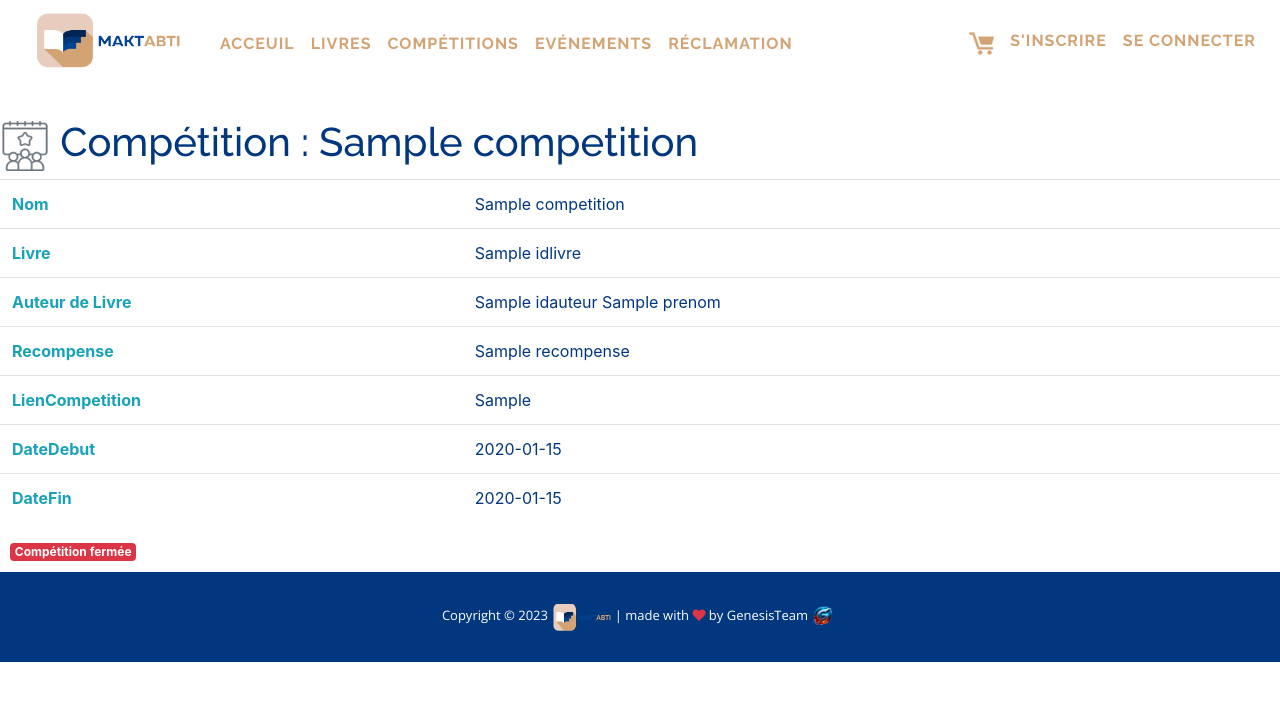
After one commit to PIDEV-3A-2023/Genesis-3A13, a Symfony app: template templates/competition_front/show.html.twig in a window 1280 px wide. The commit adds this page. Shown: the top 701 px of the page. Run offline with Twig, Linux system fonts and the light colour scheme; the template is opened without the code that fills it: most values are stand-ins (such as "Sample title", 1, 10 or a date in 2020); some libraries are stand-ins or nearby versions.

Commit message:
add show details to competitionfront +some fixes of base(front+back) ✅

```diff
--- a/templates/baseFront.html.twig
+++ b/templates/baseFront.html.twig
@@ -125,9 +125,10 @@
 			<div class="container">
 				<div class="row">
 					<div class="col-md-12">
-						<p>Copyright &copy; 2023 Tous Droits Réservés Par
-							<img src="{{asset('Front/images/logo/maktabti.png')}}" height="30" width="50">
-						</p>
+						<p>Copyright &copy; 2023
+							<img src="{{asset('Front/images/logo/maktabti.png')}}" height="30" width="60">
+
+						| made with <i class="fas fa-heart text-danger"></i> by GenesisTeam<img src="{{asset('Front/images/logo/logo-genesis.png')}}" height="30" width="30"></p>
 					</div>
 				</div>
 			</div>
--- /dev/null
+++ b/templates/competition_front/show.html.twig
@@ -0,0 +1,67 @@
+{% extends 'baseFront.html.twig' %}
+
+{% block title %}Détails Compétition
+{% endblock %}
+
+{% block body %}
+	<br><br>
+	<div class="d-flex justify-content-between w-100 flex-wrap">
+		<div class="mb-3 mb-lg-0">
+			<h1>
+				<span class="sidebar-icon">
+
+					<img src="{{asset('Back/img/icons/Event.png')}}" width="50" height="50" class="icon icon-s me-2" fill="currentColor" viewbox="0 0 20 20" class="card-img-top rounded-circle border-white" alt="Logout">
+
+				</span>Compétition :
+				{{ competition.nom }}</h1>
+
+		</div>
+	</div>
+
+	<table class="table">
+		<tbody>
+			<tr>
+				<th class="text-info fw-bold">Nom</th>
+				<td>{{ competition.nom }}</td>
+			</tr>
+			<tr>
+				<th class="text-info fw-bold">Livre</th>
+				<td>{{ competition.idlivre.titre }}</td>
+			</tr>
+			<tr>
+				<th class="text-info fw-bold">Auteur de Livre</th>
+				<td>{{ competition.idlivre.idauteur.nom }}
+					{{ competition.idlivre.idauteur.prenom }}</td>
+			</tr>
+			<tr>
+				<th class="text-info fw-bold">Recompense</th>
+				<td>{{ competition.recompense }}</td>
+			</tr>
+			<tr>
+				<th class="text-info fw-bold">LienCompetition</th>
+				<td>{{ competition.lienCompetition }}</td>
+			</tr>
+			<tr>
+				<th class="text-info fw-bold">DateDebut</th>
+				<td>{{ competition.dateDebut ? competition.dateDebut|date('Y-m-d') : '' }}</td>
+			</tr>
+			<tr>
+				<th class="text-info fw-bold">DateFin</th>
+				<td>{{ competition.dateFin ? competition.dateFin|date('Y-m-d') : '' }}</td>
+			</tr>
+		</tbody>
+	</table>
+	{% if competition.dateDebut > date('now') or competition.dateFin < date('now') %}
+		<div style="padding-left:10px;padding-bottom:10px">
+			<span class="badge bg-danger" style="color:white;">Compétition fermée</span>
+		</div>
+	{% else %}
+		<div style="padding-left:10px;padding-bottom:10px">
+			<a href="#" class="btn btn-primary d-inline-flex align-items-center" style="background-color:#00377E;">
+				<i class="fas fa-plus" style="padding-right:3px"></i>
+				Participer
+			</a>
+		</div>
+	{% endif %}
+
+{% endblock %}
```
Also changed, not shown: src/Controller/CompetitionFrontController.php (+18 -0 lines), templates/baseBack.html.twig (+17 -5 lines), templates/competition_front/index.html.twig (+9 -6 lines), public/Back/img/brand/logo-genesis.png (added), public/Front/images/logo/logo-genesis.png (added).
